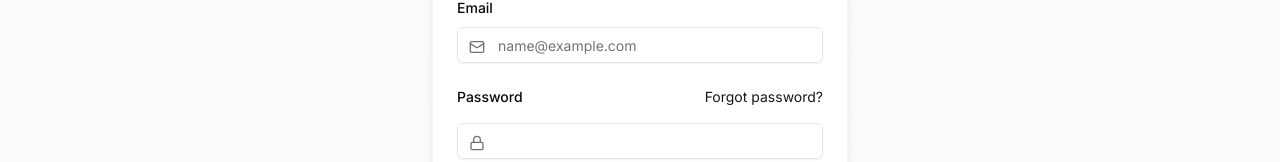
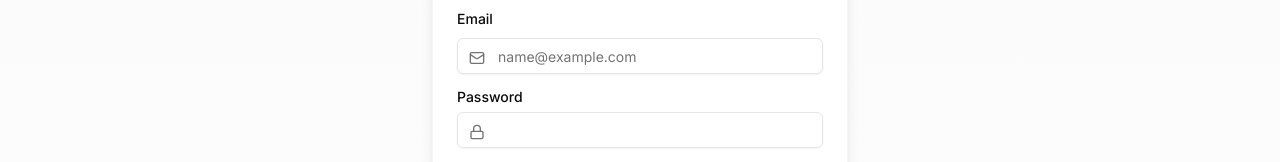
Before and after one commit to learnhubedu/web, a Next.js app: page /dashboard/login in a window 1280 px wide. Shown: the part 393-555 px from the top of the page. Built offline with nearby package versions, Linux system fonts and the light colour scheme; no server answers.

Commit message:
Update page.tsx

```diff
--- a/app/dashboard/login/page.tsx
+++ b/app/dashboard/login/page.tsx
@@ -88,9 +88,7 @@ export default function AuthPage() {
               <div className="space-y-2">
                 <div className="flex items-center justify-between">
                   <Label htmlFor="password">Password</Label>
-                  <Button variant="link" className="px-0 font-normal h-auto" type="button">
-                    Forgot password?
-                  </Button>
+
                 </div>
                 <div className="relative">
                   <Lock className="absolute left-3 top-3 h-4 w-4 text-muted-foreground" />
```
